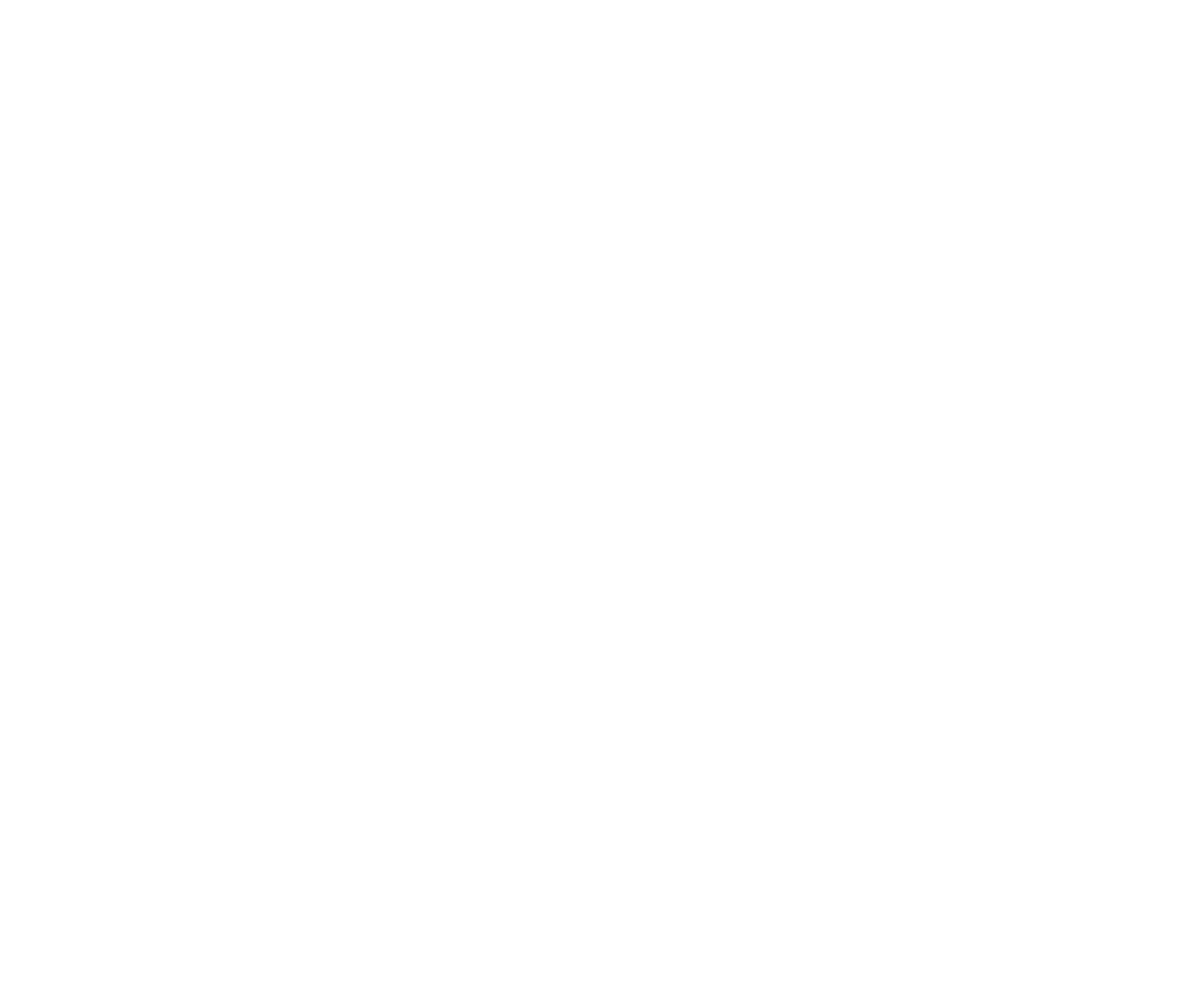
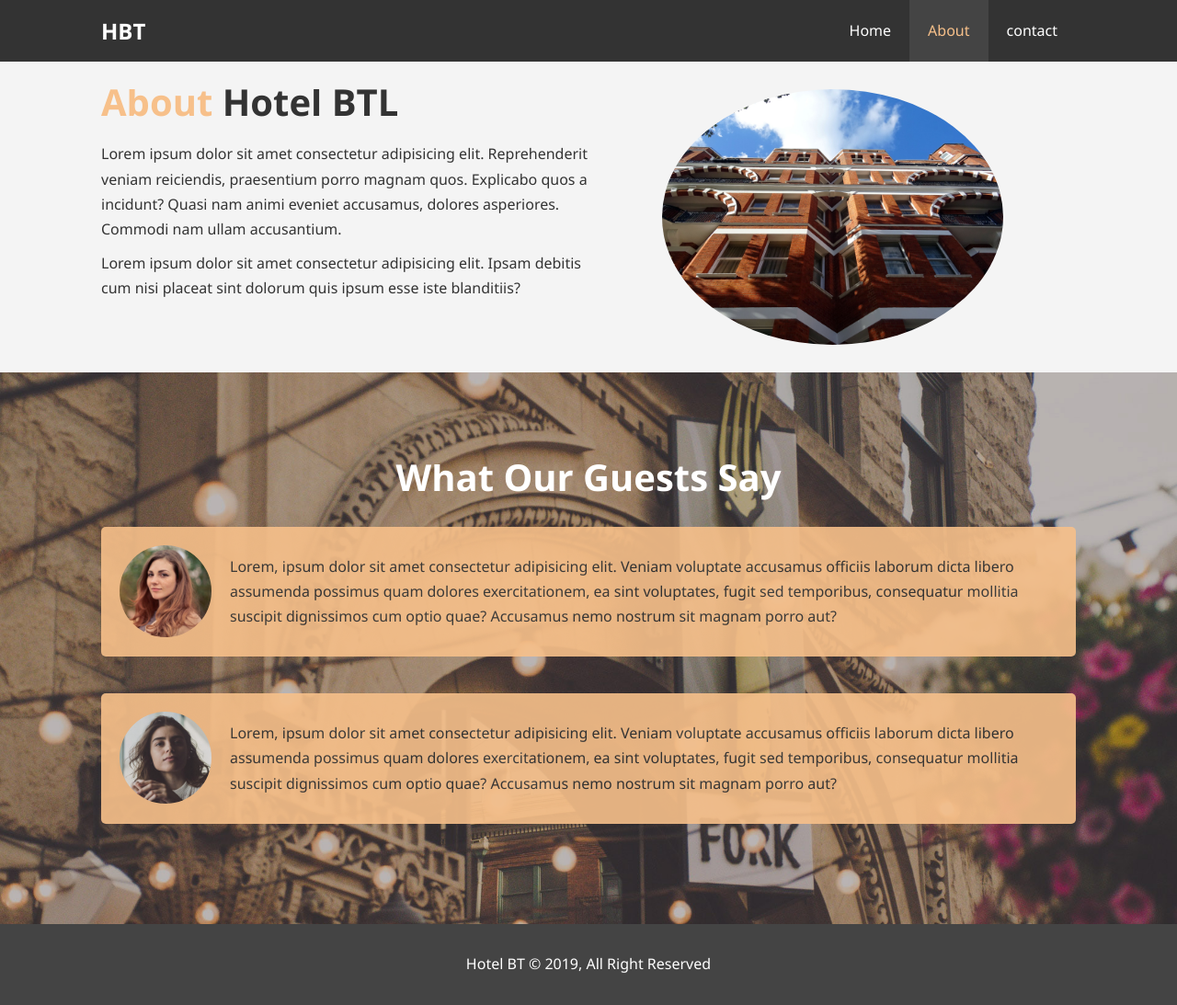
Before and after one commit to VictorKanama/hotel_website, a plain HTML site: page about.html in a window 1280 px wide. Shown: the whole page at 92% size. Before the commit the page ends 800 px from the top, so only its background shows below. Drawn offline with Linux system fonts and the light colour scheme.

Commit message:
About Page

```diff
--- a/about.html
+++ b/about.html
@@ -0,0 +1,81 @@
+<!DOCTYPE html>
+<html lang="en">
+  <head>
+    <meta charset="UTF-8" />
+    <meta name="viewport" content="width=device-width, initial-scale=1.0" />
+    <meta
+      name="description"
+      content="Welcome to the most extraordinary hotel in South Africa"
+    />
+    <meta name="keywords" content="hotel,south africa" />
+    <link rel="stylesheet" href="./css/style.css" />
+    <title>Hotel BT | About</title>
+  </head>
+  <body>
+    <header>
+      <nav id="navbar">
+        <div class="container">
+          <h1 class="logo"><a href="index.html">HBT</a></h1>
+          <ul>
+            <li><a href="index.html">Home</a></li>
+            <li><a class="current" href="about.html">About</a></li>
+            <li><a href="contact.html">contact</a></li>
+          </ul>
+        </div>
+      </nav>
+    </header>
+    <section id="about-info" class="bg-light py-3">
+      <div class="container">
+        <div class="info-left">
+          <h1 class="l-heading">
+            <span class="text-primary">About</span> Hotel BTL
+          </h1>
+          <p>
+            Lorem ipsum dolor sit amet consectetur adipisicing elit.
+            Reprehenderit veniam reiciendis, praesentium porro magnam quos.
+            Explicabo quos a incidunt? Quasi nam animi eveniet accusamus,
+            dolores asperiores. Commodi nam ullam accusantium.
+          </p>
+          <p>
+            Lorem ipsum dolor sit amet consectetur adipisicing elit. Ipsam
+            debitis cum nisi placeat sint dolorum quis ipsum esse iste
+            blanditiis?
+          </p>
+        </div>
+        <div class="info-right">
+          <img src="./img/photo-2.jpg" alt="Hotel" />
+        </div>
+      </div>
+    </section>
+    <div class="clr"></div>
+
+    <section id="testimonials" class="py-3">
+      <div class="container">
+        <h2 class="l-heading">What Our Guests Say</h2>
+        <div class="testimonial bg-primary">
+          <img src="./img/person-1.jpg" alt="Sam" />
+          <p>
+            Lorem, ipsum dolor sit amet consectetur adipisicing elit. Veniam
+            voluptate accusamus officiis laborum dicta libero assumenda possimus
+            quam dolores exercitationem, ea sint voluptates, fugit sed
+            temporibus, consequatur mollitia suscipit dignissimos cum optio
+            quae? Accusamus nemo nostrum sit magnam porro aut?
+          </p>
+        </div>
+        <div class="testimonial bg-primary">
+          <img src="./img/person-2.jpg" alt="Sally" />
+          <p>
+            Lorem, ipsum dolor sit amet consectetur adipisicing elit. Veniam
+            voluptate accusamus officiis laborum dicta libero assumenda possimus
+            quam dolores exercitationem, ea sint voluptates, fugit sed
+            temporibus, consequatur mollitia suscipit dignissimos cum optio
+            quae? Accusamus nemo nostrum sit magnam porro aut?
+          </p>
+        </div>
+      </div>
+    </section>
+    <footer id="main-footer">
+      <p>Hotel BT &copy; 2019, All Right Reserved</p>
+    </footer>
+  </body>
+</html>
--- a/css/style.css
+++ b/css/style.css
@@ -80,6 +80,22 @@ p {
 
 .clr {
   clear: both;
+}
+
+.l-heading {
+  font-size: 40px;
+}
+
+/* Padding */
+.py-1 {
+  padding: 10px 0;
+}
+
+.py-2 {
+  padding: 20px 0;
+}
+.py-3 {
+  padding: 30px 0;
 }
 
 /* Navbar */
@@ -183,6 +199,53 @@ p {
   margin-bottom: 10px;
 }
 
+/* About Info */
+#about-info .info-right {
+  float: right;
+  width: 50%;
+  min-height: 100%;
+}
+
+#about-info .info-right img {
+  display: block;
+  margin: auto;
+  width: 70%;
+  border-radius: 50%;
+}
+
+#about-info .info-left {
+  float: left;
+  width: 50%;
+  min-height: 100%;
+}
+
+/* Testimonials */
+#testimonials {
+  height: 600px;
+  background: url('../img/test-bg.jpg') no-repeat center center/cover;
+  padding-top: 100px;
+}
+
+#testimonials h2 {
+  color: #fff;
+  text-align: center;
+  padding-bottom: 40px;
+}
+
+#testimonials .testimonial {
+  padding: 20px;
+  margin-bottom: 40px;
+  border-radius: 5px;
+  opacity: 0.9;
+}
+
+#testimonials .testimonial img {
+  float: left;
+  width: 100px;
+  margin-right: 20px;
+  border-radius: 50%;
+}
+
 /* Footer */
 #main-footer {
   text-align: center;
```
Also changed, not shown: contact.html (+32 -0 lines), index.html (+1 -1 lines).
